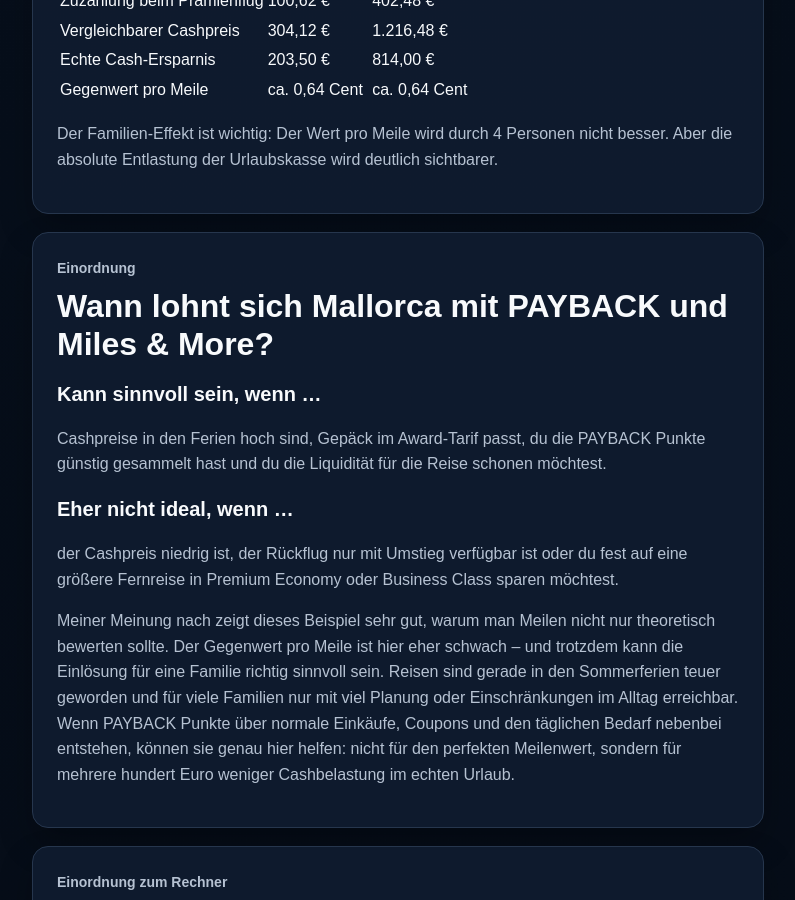
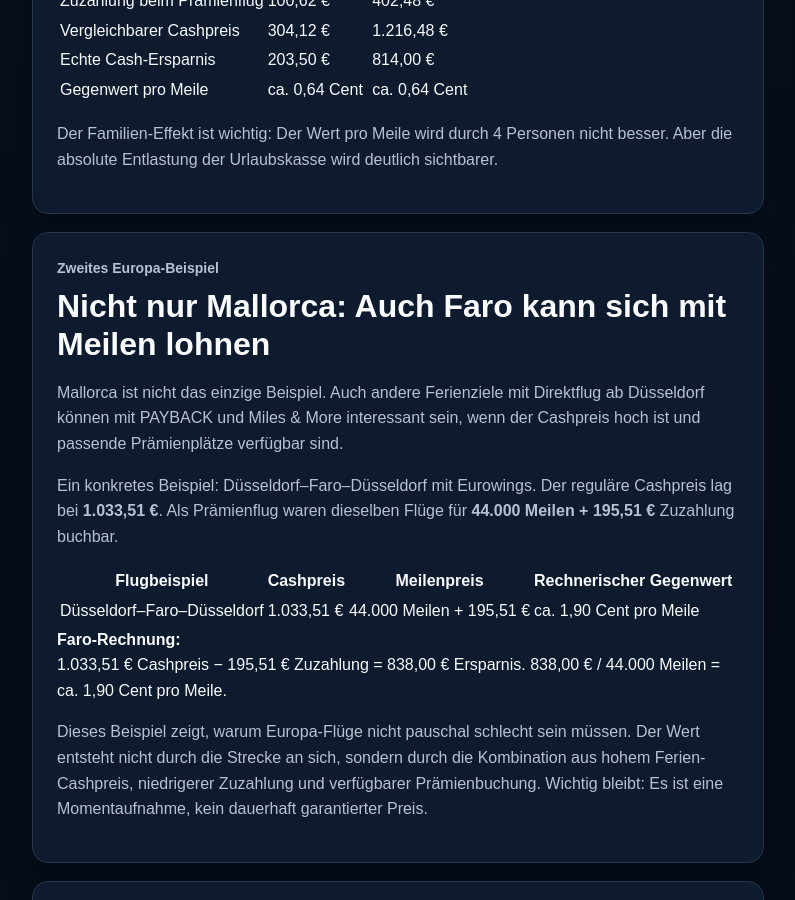
Before and after one commit to Praemienflug-Planer/miles-planer, a Jekyll site: the page built from meilen-sammeln/payback-mallorca/index.html, in a window 1280 px wide and 900 px high, scrolled down 5316 px. Shown: the whole window, without its empty margins (68-863 px from the left). Built offline with Jekyll 4.4.1, drawn with Linux system fonts in a browser that asks for light colours; some of the changed text lies outside the part shown.

Commit message:
Add Faro award example to PAYBACK Mallorca page

```diff
--- a/meilen-sammeln/payback-mallorca/index.html
+++ b/meilen-sammeln/payback-mallorca/index.html
@@ -129,6 +129,21 @@
           </div>
 
           <div class="article-card seo-card">
+            <p class="eyebrow">Zweites Europa-Beispiel</p>
+            <h2>Nicht nur Mallorca: Auch Faro kann sich mit Meilen lohnen</h2>
+            <p>Mallorca ist nicht das einzige Beispiel. Auch andere Ferienziele mit Direktflug ab Düsseldorf können mit PAYBACK und Miles &amp; More interessant sein, wenn der Cashpreis hoch ist und passende Prämienplätze verfügbar sind.</p>
+            <p>Ein konkretes Beispiel: Düsseldorf–Faro–Düsseldorf mit Eurowings. Der reguläre Cashpreis lag bei <strong>1.033,51 €</strong>. Als Prämienflug waren dieselben Flüge für <strong>44.000 Meilen + 195,51 €</strong> Zuzahlung buchbar.</p>
+            <table class="comparison-table">
+              <thead><tr><th>Flugbeispiel</th><th>Cashpreis</th><th>Meilenpreis</th><th>Rechnerischer Gegenwert</th></tr></thead>
+              <tbody>
+                <tr><td>Düsseldorf–Faro–Düsseldorf</td><td>1.033,51 €</td><td>44.000 Meilen + 195,51 €</td><td>ca. 1,90 Cent pro Meile</td></tr>
+              </tbody>
+            </table>
+            <div class="formula-box"><strong>Faro-Rechnung:</strong><br>1.033,51 € Cashpreis − 195,51 € Zuzahlung = 838,00 € Ersparnis. 838,00 € / 44.000 Meilen = ca. 1,90 Cent pro Meile.</div>
+            <p>Dieses Beispiel zeigt, warum Europa-Flüge nicht pauschal schlecht sein müssen. Der Wert entsteht nicht durch die Strecke an sich, sondern durch die Kombination aus hohem Ferien-Cashpreis, niedrigerer Zuzahlung und verfügbarer Prämienbuchung. Wichtig bleibt: Es ist eine Momentaufnahme, kein dauerhaft garantierter Preis.</p>
+          </div>
+
+          <div class="article-card seo-card">
             <p class="eyebrow">Einordnung</p>
             <h2>Wann lohnt sich Mallorca mit PAYBACK und Miles &amp; More?</h2>
             <div class="verdict-grid">
@@ -153,7 +168,7 @@
             <h3>Kann ich PAYBACK Punkte für Mallorca-Flüge nutzen?</h3>
             <p>Indirekt ja. PAYBACK Punkte können zu Miles-&amp;-More-Meilen werden. Mit diesen Meilen lassen sich je nach Verfügbarkeit auch Eurowings- oder Lufthansa-nahe Verbindungen buchen.</p>
             <h3>Ist ein Mallorca-Flug mit Meilen ein Sweet Spot?</h3>
-            <p>Nicht automatisch. In diesem Beispiel liegt der Gegenwert bei rund 0,64 Cent pro Meile. Das ist kein besonders starker Meilenwert, kann für Familien aber trotzdem interessant sein, wenn dadurch mehrere hundert Euro Cash im Ferienurlaub gespart werden.</p>
+            <p>Nicht automatisch. In diesem Beispiel liegt der Gegenwert bei rund 0,64 Cent pro Meile. Das ist kein besonders starker Meilenwert, kann für Familien aber trotzdem interessant sein, wenn dadurch mehrere hundert Euro Cash im Ferienurlaub gespart werden. Das Faro-Beispiel zeigt aber auch: Bei hohen Ferienpreisen und passenden Direktflügen kann der Gegenwert deutlich höher ausfallen.</p>
             <h3>Warum ist die Verfügbarkeit für Familien schwieriger?</h3>
             <p>Weil nicht nur ein einzelner Sitz verfügbar sein muss, sondern mehrere Plätze auf denselben Flügen. Gerade in den Ferien kann das schnell dazu führen, dass nur Umsteigeverbindungen oder unpassende Zeiten auftauchen.</p>
           </div>
```
